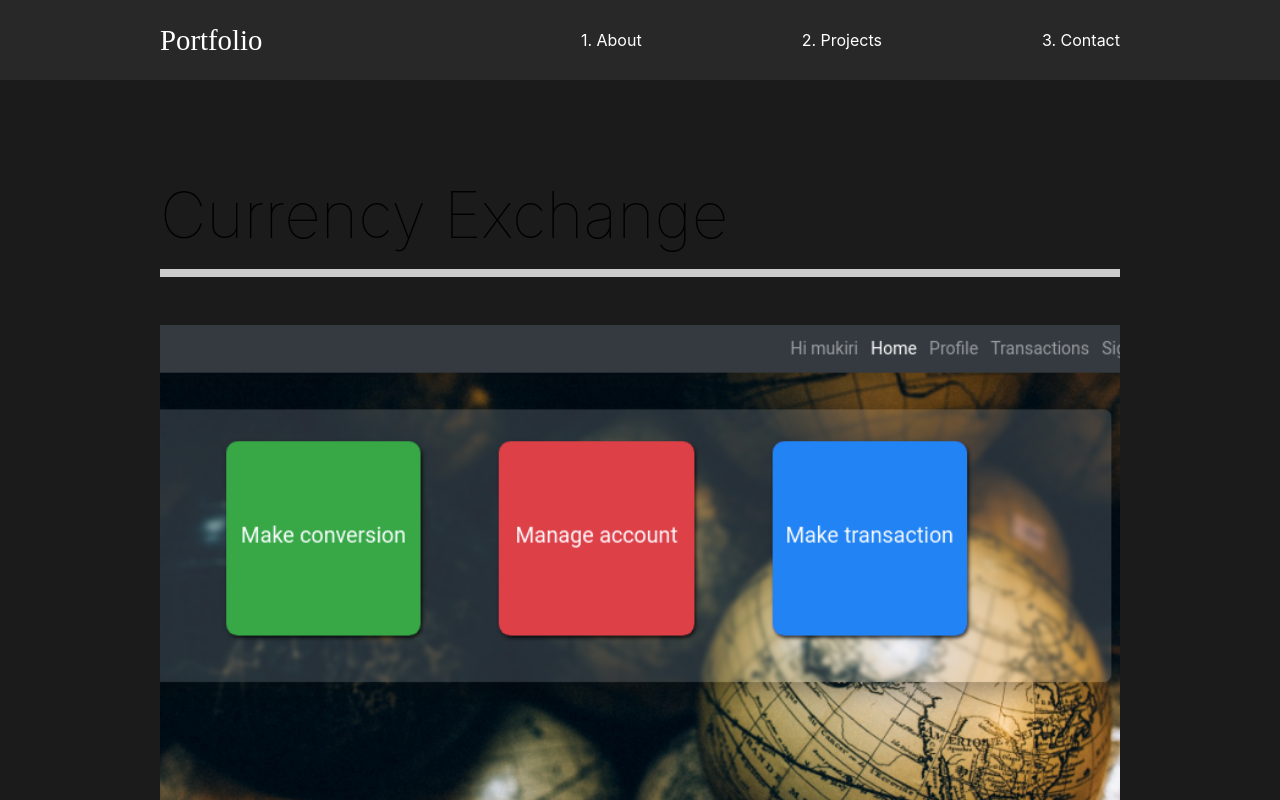
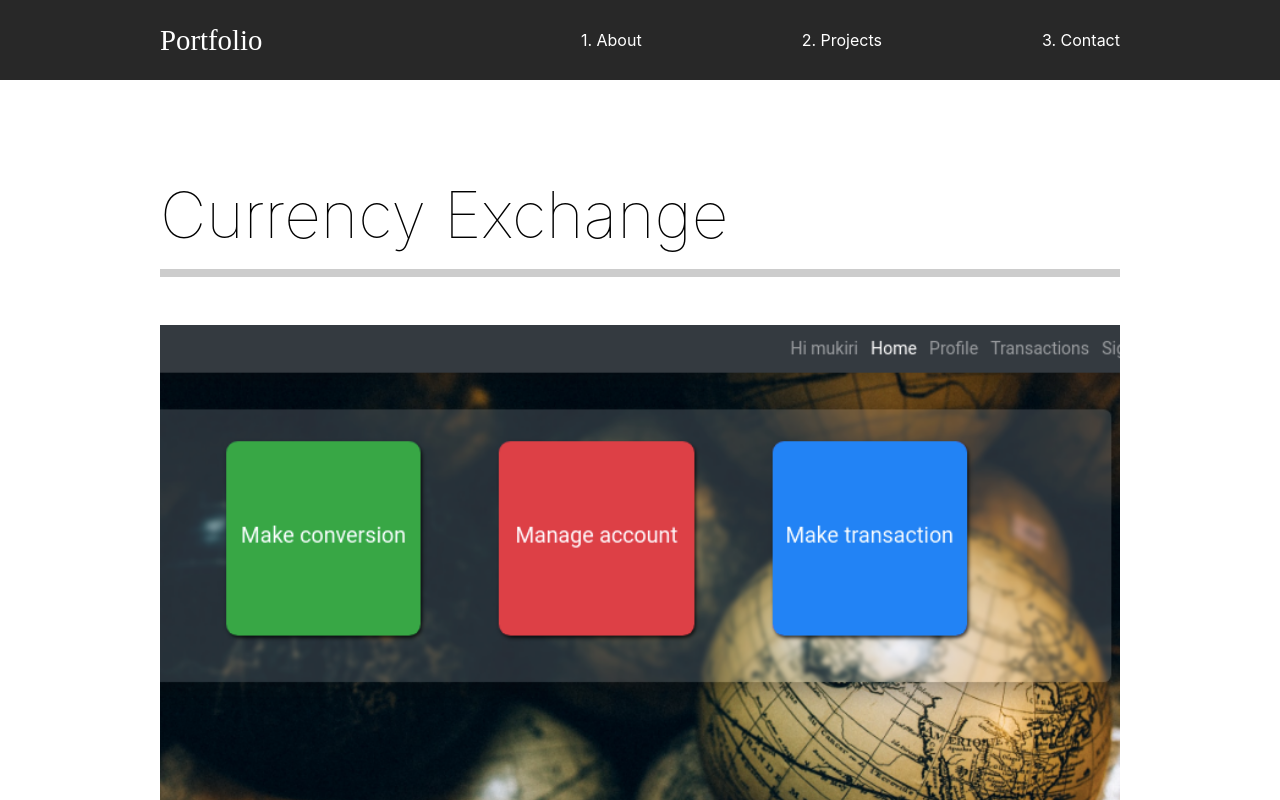
Before and after one commit to deepeters/deepeters.github.io, a React (Create React App) app: page /projects in a window 1280 px wide. Shown: the top 800 px of the page. Built offline with nearby package versions, Linux system fonts and the light colour scheme; the HTML template or start-up script is replaced by a standard one.

Commit message:
Animate pages to fade in and fade out on render

```diff
--- a/src/App.js
+++ b/src/App.js
@@ -13,14 +13,21 @@
 import ProjectDetail from './pages/ProjectDetail';
 
 //Import from Router
-import {Switch , Route} from 'react-router-dom';
+import {Switch , Route, useLocation} from 'react-router-dom';
+
+//Animation
+import { AnimatePresence } from "framer-motion";
 
 function App() {
+
+  const location = useLocation();
+
   return (
     <div className="App">
       < GlobalStyle />
       < Nav />
-      <Switch>
+      <AnimatePresence exitBeforeEnter>
+        <Switch Location = { location } key = { location.pathname }>
           < Route path="/" exact>
             < About />
           </Route>
@@ -34,6 +41,8 @@
             < Contact />
           </Route>
         </Switch>
+      </AnimatePresence>
+
     </div>
   );
 }
--- /dev/null
+++ b/src/animation.js
@@ -0,0 +1,20 @@
+export const pageAnimation = {
+    hidden: {
+        opacity: 0,
+        y: 300,
+    },
+    show: {
+        opacity: 1,
+        y: 0,
+        transition: {
+            duration: 1,
+        },
+    },
+    exit: {
+        opacity: 0,
+        y: 300,
+        transition: {
+            duration: 1,
+        },
+    },
+};
--- a/src/pages/About.js
+++ b/src/pages/About.js
@@ -5,14 +5,18 @@
 import InterestsSection from '../components/InterestsSection';
 import QuestionsSection from '../components/QuestionsSection';
 
+//Animations
+import {motion} from "framer-motion";
+import { pageAnimation } from '../animation';
+
 
 const About = () => {
     return (
-        <>
+        <motion.div exit = "exit" variants = { pageAnimation } initial = "hidden" animate = "show">
             < AboutSection />
             < InterestsSection />
             < QuestionsSection />
-        </>
+        </motion.div>
     )
 }
 
--- a/src/pages/Contact.js
+++ b/src/pages/Contact.js
@@ -1,10 +1,19 @@
 import React from 'react';
+
+//Animations
+import {motion} from "framer-motion";
+import { pageAnimation } from '../animation';
 
 const Contact = () => {
     return(
-        <div>
+        <motion.div
+            exit= "exit"
+            variants = { pageAnimation }
+            initial = "hidden" animate = "show"
+            style = {{ background: "#fff" }}
+            >
             <h1> Contact </h1>
-        </div>
+        </motion.div>
     )
 }
 
--- a/src/pages/ProjectDetail.js
+++ b/src/pages/ProjectDetail.js
@@ -2,6 +2,10 @@
 import styled from 'styled-components';
 import { useHistory } from 'react-router';
 import { ProjectState } from '../projectState';
+
+//Animations
+import {motion} from "framer-motion";
+import { pageAnimation } from '../animation';
 
 
 const ProjectDetail = () => {
@@ -19,7 +23,7 @@
     return (
         <>
             {project && (
-                <StyledDetail>
+                <StyledDetail exit = "exit" variants = { pageAnimation } initial = "hidden" animate = "show" >
                     <StyledHeadLine>
                         <h2> {project.title} </h2>
                         <img src={project.mainImg} alt="project image"/>
@@ -47,7 +51,7 @@
     );
 }
 
-const StyledDetail = styled.div`
+const StyledDetail = styled(motion.div)`
     color: white;
 `;
 const StyledHeadLine = styled.div`
--- a/src/pages/Projects.js
+++ b/src/pages/Projects.js
@@ -8,9 +8,14 @@
 import MA from '../images/MA.png';
 import DF from '../images/DF.png';
 
+//Animations
+import {motion} from "framer-motion";
+import { pageAnimation } from '../animation';
+
+
 const Projects = () => {
     return(
-        <StyledProjects>
+        <StyledProjects style = {{ background: "#fff" }} exit = "exit" variants = { pageAnimation } initial = "hidden" animate = "show" >
             <StyledProject>
                 <h2>Currency Exchange</h2>
                 <div className="line"></div>
@@ -36,7 +41,7 @@
     )
 }
 
-const StyledProjects = styled.div`
+const StyledProjects = styled(motion.div)`
     min-height: 100vh;
     overflow: hidden;
     padding: 5rem 10rem;
```
Lines whose indentation alone changed are shown as unchanged.
